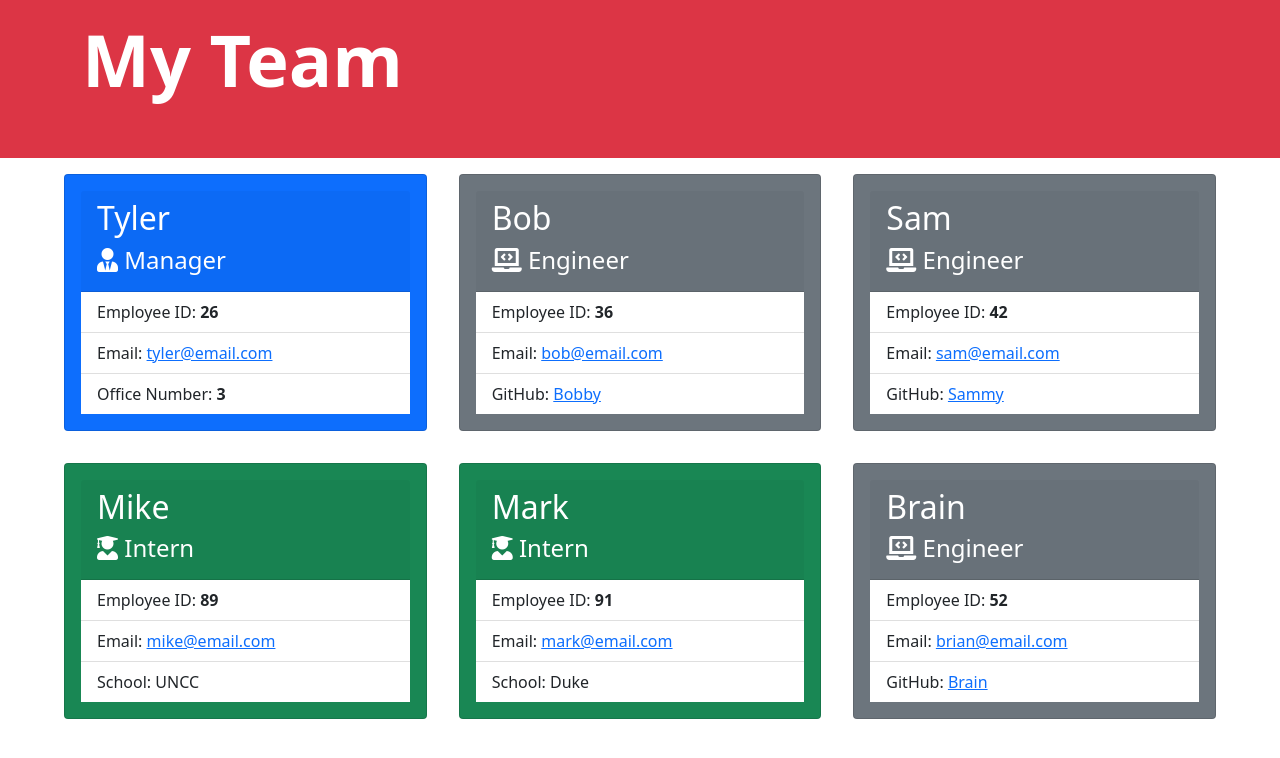
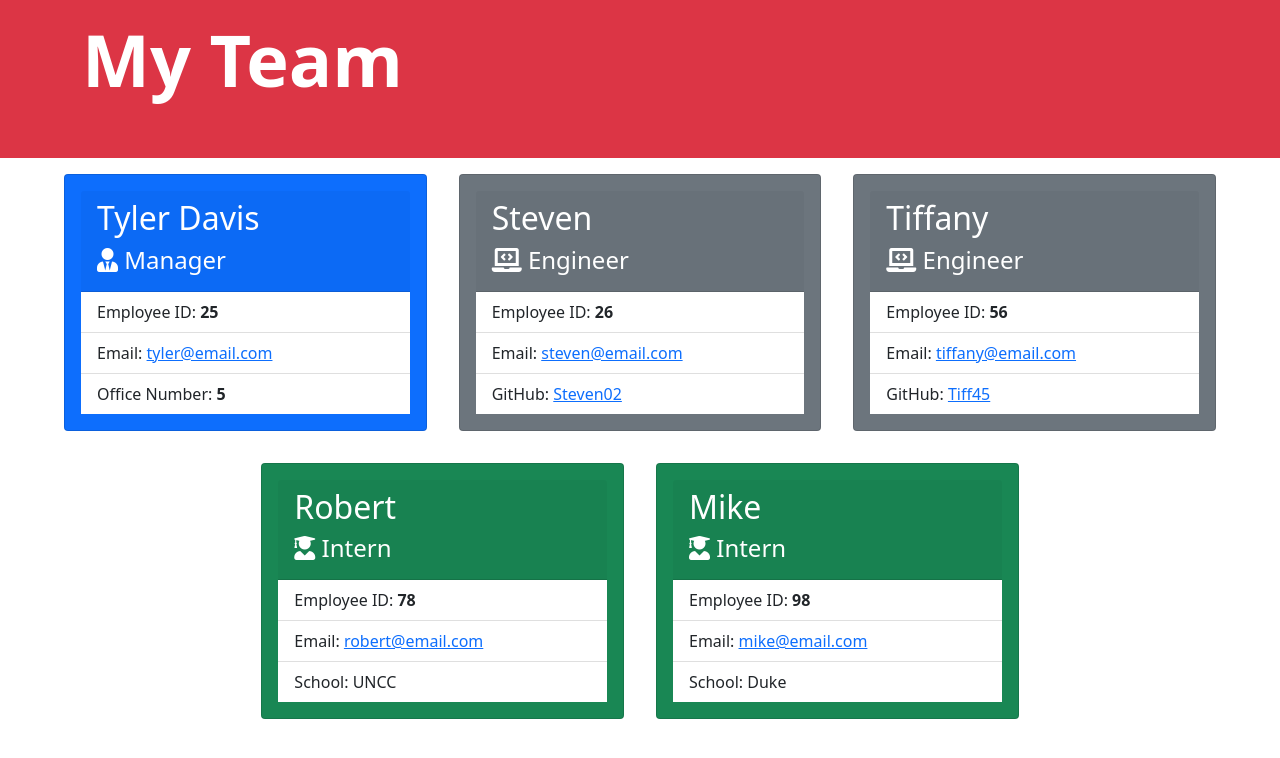
Before and after one commit to Twdavis85/Team-Profile-Generator, a website: page index.html in a window 1280 px wide. Drawn offline with nearby package versions, Linux system fonts and the light colour scheme.

```diff
--- a/index.html
+++ b/index.html
@@ -30,13 +30,13 @@
             <div class="card text-white bg-primary mb-3">
               <div class="card-body">
               <div class="card-header">
-              <h2 class="text-capitalize">Tyler</h2>
+              <h2 class="text-capitalize">Tyler Davis</h2>
               <h4><i class="fas fa-user-tie"></i> Manager</h4>
             </div>
                 <ul class="list-group list-group-flush">
-                  <li class="list-group-item">Employee ID: <strong>26</strong></li>
+                  <li class="list-group-item">Employee ID: <strong>25</strong></li>
                   <li class="list-group-item">Email: <a href="mailto:tyler@email.com">tyler@email.com</a></li>
-                  <li class="list-group-item">Office Number: <strong>3</strong></li>
+                  <li class="list-group-item">Office Number: <strong>5</strong></li>
                 </ul>
               </div>
             </div>
@@ -44,13 +44,13 @@
             <div class="card text-white bg-secondary mb-3">
               <div class="card-body">
               <div class="card-header">
-              <h2 class="text-capitalize">Bob</h2>
+              <h2 class="text-capitalize">Steven</h2>
               <h4><i class="fas fa-laptop-code"></i> Engineer</h4>
             </div>
                 <ul class="list-group list-group-flush">
-                  <li class="list-group-item">Employee ID: <strong>36</strong></li>
-                  <li class="list-group-item">Email: <a href="mailto:bob@email.com">bob@email.com</a></li>
-                  <li class="list-group-item">GitHub: <a href="https://github.com/Bobby" target="_blank">Bobby</a></li>
+                  <li class="list-group-item">Employee ID: <strong>26</strong></li>
+                  <li class="list-group-item">Email: <a href="mailto:steven@email.com">steven@email.com</a></li>
+                  <li class="list-group-item">GitHub: <a href="https://github.com/Steven02" target="_blank">Steven02</a></li>
                 </ul>
               </div>
             </div>
@@ -58,13 +58,27 @@
             <div class="card text-white bg-secondary mb-3">
               <div class="card-body">
               <div class="card-header">
-              <h2 class="text-capitalize">Sam</h2>
+              <h2 class="text-capitalize">Tiffany</h2>
               <h4><i class="fas fa-laptop-code"></i> Engineer</h4>
             </div>
                 <ul class="list-group list-group-flush">
-                  <li class="list-group-item">Employee ID: <strong>42</strong></li>
-                  <li class="list-group-item">Email: <a href="mailto:sam@email.com">sam@email.com</a></li>
-                  <li class="list-group-item">GitHub: <a href="https://github.com/Sammy" target="_blank">Sammy</a></li>
+                  <li class="list-group-item">Employee ID: <strong>56</strong></li>
+                  <li class="list-group-item">Email: <a href="mailto:tiffany@email.com">tiffany@email.com</a></li>
+                  <li class="list-group-item">GitHub: <a href="https://github.com/Tiff45" target="_blank">Tiff45</a></li>
+                </ul>
+              </div>
+            </div>
+          </div><div class="col-4 px-3">
+            <div class="card text-white bg-success mb-3">
+              <div class="card-body">
+              <div class="card-header">
+              <h2 class="text-capitalize">Robert</h2>
+              <h4><i class="fas fa-user-graduate"></i> Intern</h4>
+            </div>
+                <ul class="list-group list-group-flush">
+                  <li class="list-group-item">Employee ID: <strong>78</strong></li>
+                  <li class="list-group-item">Email: <a href="mailto:robert@email.com">robert@email.com</a></li>
+                  <li class="list-group-item">School: UNCC</li>
                 </ul>
               </div>
             </div>
@@ -76,37 +90,9 @@
               <h4><i class="fas fa-user-graduate"></i> Intern</h4>
             </div>
                 <ul class="list-group list-group-flush">
-                  <li class="list-group-item">Employee ID: <strong>89</strong></li>
+                  <li class="list-group-item">Employee ID: <strong>98</strong></li>
                   <li class="list-group-item">Email: <a href="mailto:mike@email.com">mike@email.com</a></li>
-                  <li class="list-group-item">School: UNCC</li>
-                </ul>
-              </div>
-            </div>
-          </div><div class="col-4 px-3">
-            <div class="card text-white bg-success mb-3">
-              <div class="card-body">
-              <div class="card-header">
-              <h2 class="text-capitalize">Mark</h2>
-              <h4><i class="fas fa-user-graduate"></i> Intern</h4>
-            </div>
-                <ul class="list-group list-group-flush">
-                  <li class="list-group-item">Employee ID: <strong>91</strong></li>
-                  <li class="list-group-item">Email: <a href="mailto:mark@email.com">mark@email.com</a></li>
                   <li class="list-group-item">School: Duke</li>
-                </ul>
-              </div>
-            </div>
-          </div><div class="col-4 px-3">
-            <div class="card text-white bg-secondary mb-3">
-              <div class="card-body">
-              <div class="card-header">
-              <h2 class="text-capitalize">Brain</h2>
-              <h4><i class="fas fa-laptop-code"></i> Engineer</h4>
-            </div>
-                <ul class="list-group list-group-flush">
-                  <li class="list-group-item">Employee ID: <strong>52</strong></li>
-                  <li class="list-group-item">Email: <a href="mailto:brian@email.com">brian@email.com</a></li>
-                  <li class="list-group-item">GitHub: <a href="https://github.com/Brain" target="_blank">Brain</a></li>
                 </ul>
               </div>
             </div>
--- a/package.json
+++ b/package.json
@@ -4,8 +4,8 @@
   "description": "",
   "main": "index.js",
   "scripts": {
-    "test": "jest --verbose tests/*",
-    "start": "node index.js"
+    "start": "node index.js",
+    "test": "jest --verbose tests/*"
   },
   "repository": {
     "type": "git",
```
Also changed, not shown: README.md, images/teamscreenshot.png (added).
